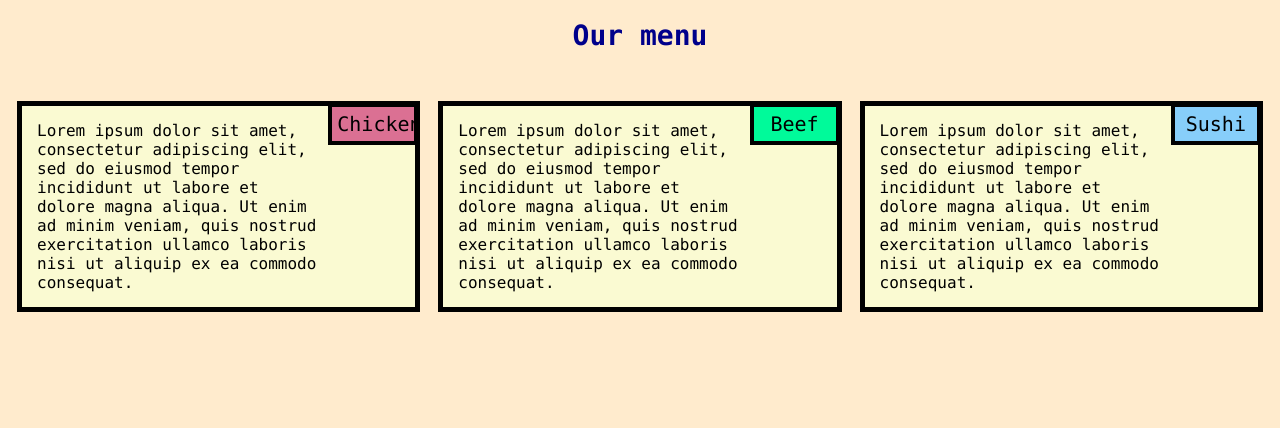
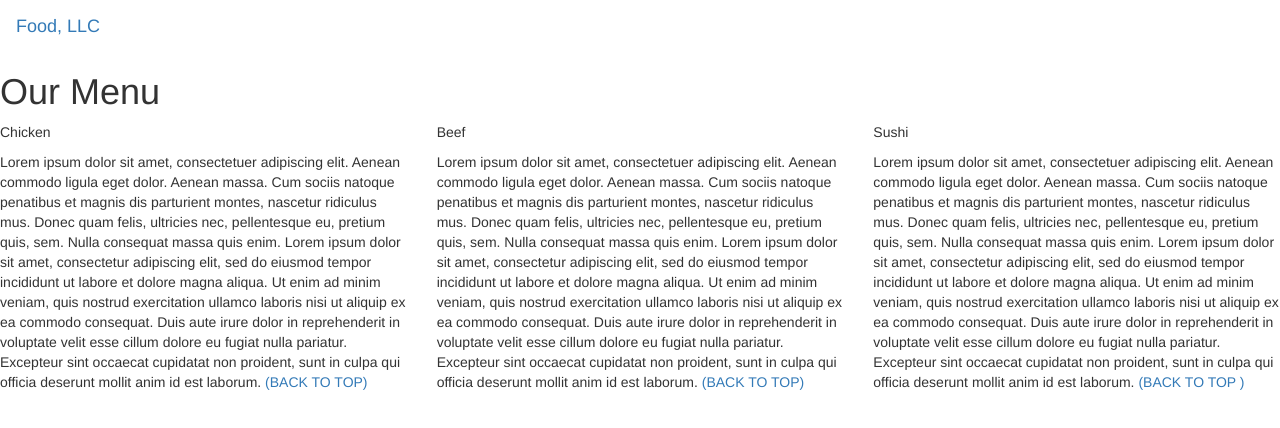
Before and after one commit to Asphar0057/Coursera, a plain HTML site: page index.html in a window 1280 px wide. Drawn offline with nearby package versions, Linux system fonts and the light colour scheme.

Commit message:
Add files via upload

```diff
--- a/index.html
+++ b/index.html
@@ -1,36 +1,76 @@
 <!DOCTYPE html>
 <html>
 <head>
-	<meta charset="utf-8">
-	<meta name="viewport" content="width=device-width, initial-scale=1">
-	<title>The menu</title>
-	<link rel="stylesheet" type="text/css" href="styles1.css">
+
+<title>Our Menu</title>
+
+  <meta name="viewport" content="width=device-width, initial-scale=1">
+  <link rel="stylesheet" href="https://maxcdn.bootstrapcdn.com/bootstrap/3.3.7/css/bootstrap.min.css">
+  <script src="https://ajax.googleapis.com/ajax/libs/jquery/3.3.1/jquery.min.js"></script>
+  <script src="https://maxcdn.bootstrapcdn.com/bootstrap/3.3.7/js/bootstrap.min.js"></script>
+
 </head>
+
+<meta name="viewport" content="width=device-width, initial-scale=1">
+<link rel="stylesheet" type="text/css" href="style2.css">
+
+
+
 <body>
-	<h1 class ="bob">Our menu</h1>
-	<section class="column-lg-4 colmn-md-6 colmn-sm-12">
-		<div>
-			<span class="chicken">Chicken</span>
-			<p class = "text">
-				Lorem ipsum dolor sit amet, consectetur adipiscing elit, sed do eiusmod tempor incididunt ut labore et dolore magna aliqua. Ut enim ad minim veniam, quis nostrud exercitation ullamco laboris nisi ut aliquip ex ea commodo consequat.</p>
-		</div>
-	</section>
 
-		<section class="column-lg-4 colmn-md-6 colmn-sm-12">
-		<div>
-			<span class="beef">Beef</span>
-			<p class = "text">
-				Lorem ipsum dolor sit amet, consectetur adipiscing elit, sed do eiusmod tempor incididunt ut labore et dolore magna aliqua. Ut enim ad minim veniam, quis nostrud exercitation ullamco laboris nisi ut aliquip ex ea commodo consequat.</p>
-		</div>
-	</section>
 
-	<section class="column-lg-4 colmn-md-6 colmn-sm-12">
-		<div>
-			<span class="sushi">Sushi</span>
-			<p class = "text">
-				Lorem ipsum dolor sit amet, consectetur adipiscing elit, sed do eiusmod tempor incididunt ut labore et dolore magna aliqua. Ut enim ad minim veniam, quis nostrud exercitation ullamco laboris nisi ut aliquip ex ea commodo consequat.</p>
-		</div>
-	</section>
+<nav class="navbar" id="top">
+  <div class="container-fluid">
+
+    <div class="navbar-header">
+      <button type="button" class="navbar-toggle" data-toggle="collapse" data-target="#myNavbar">
+        <span class="icon-bar"></span>
+        <span class="icon-bar"></span>
+        <span class="icon-bar"></span>
+      </button>
+      <a class="navbar-brand" href="#">Food, LLC</a>
+    </div>
+
+    <div class="collapse" id="myNavbar">
+      <ul class="nav navbar-nav visible-xs">
+        <li><a class="heading" href="#">Chicken</a></li>
+        <li><a class="heading" href="#">Beef</a></li>
+        <li><a class="heading" href="#">Sushi</a></li>
+      </ul>
+    </div>
+
+  </div>
+</nav>
+
+<h1 class="heading1">Our Menu</h1>
+
+
+
+<div class="row">
+
+  <div class="col-lg-4 col-md-6 col-sm-12">
+    <div class="text">
+      <p class="heading">Chicken</p>
+      <p>Lorem ipsum dolor sit amet, consectetuer adipiscing elit. Aenean commodo ligula eget dolor. Aenean massa. Cum sociis natoque penatibus et magnis dis parturient montes, nascetur ridiculus mus. Donec quam felis, ultricies nec, pellentesque eu, pretium quis, sem. Nulla consequat massa quis enim. Lorem ipsum dolor sit amet, consectetur adipiscing elit, sed do eiusmod tempor incididunt ut labore et dolore magna aliqua. Ut enim ad minim veniam, quis nostrud exercitation ullamco laboris nisi ut aliquip ex ea commodo consequat. Duis aute irure dolor in reprehenderit in voluptate velit esse cillum dolore eu fugiat nulla pariatur. Excepteur sint occaecat cupidatat non proident, sunt in culpa qui officia deserunt mollit anim id est laborum.<a href="#top"> (BACK TO TOP)</a></p>
+    </div>
+  </div>
+
+  <div class="col-lg-4 col-md-6 col-sm-12">
+    <div class="text">
+      <p class="heading">Beef</p>
+      <p>Lorem ipsum dolor sit amet, consectetuer adipiscing elit. Aenean commodo ligula eget dolor. Aenean massa. Cum sociis natoque penatibus et magnis dis parturient montes, nascetur ridiculus mus. Donec quam felis, ultricies nec, pellentesque eu, pretium quis, sem. Nulla consequat massa quis enim. Lorem ipsum dolor sit amet, consectetur adipiscing elit, sed do eiusmod tempor incididunt ut labore et dolore magna aliqua. Ut enim ad minim veniam, quis nostrud exercitation ullamco laboris nisi ut aliquip ex ea commodo consequat. Duis aute irure dolor in reprehenderit in voluptate velit esse cillum dolore eu fugiat nulla pariatur. Excepteur sint occaecat cupidatat non proident, sunt in culpa qui officia deserunt mollit anim id est laborum.<a href="#top"> (BACK TO TOP)</a></p>
+    </div>
+  </div>
+
+
+  <div class="col-lg-4 col-md-12 col-sm-12">
+    <div class="text">
+      <p class="heading">Sushi</p>
+      <p>Lorem ipsum dolor sit amet, consectetuer adipiscing elit. Aenean commodo ligula eget dolor. Aenean massa. Cum sociis natoque penatibus et magnis dis parturient montes, nascetur ridiculus mus. Donec quam felis, ultricies nec, pellentesque eu, pretium quis, sem. Nulla consequat massa quis enim. Lorem ipsum dolor sit amet, consectetur adipiscing elit, sed do eiusmod tempor incididunt ut labore et dolore magna aliqua. Ut enim ad minim veniam, quis nostrud exercitation ullamco laboris nisi ut aliquip ex ea commodo consequat. Duis aute irure dolor in reprehenderit in voluptate velit esse cillum dolore eu fugiat nulla pariatur. Excepteur sint occaecat cupidatat non proident, sunt in culpa qui officia deserunt mollit anim id est laborum.<a href="#top"> (BACK TO TOP  )</a></p>
+    </div>
+  </div>
+
+</div>
 
 
 </body>
```
